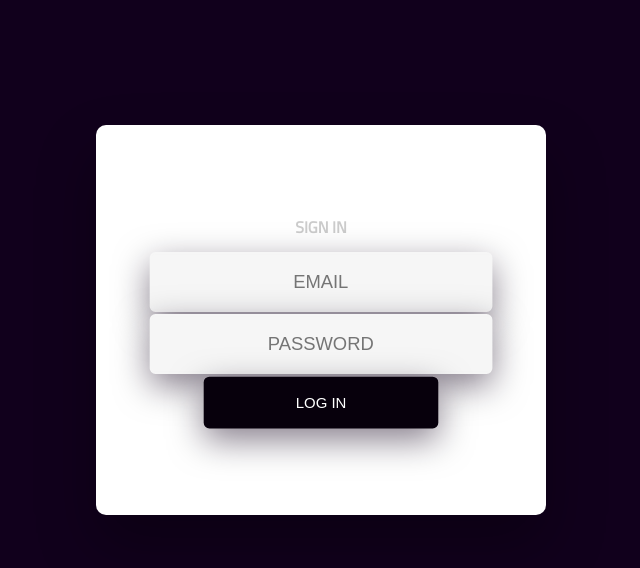
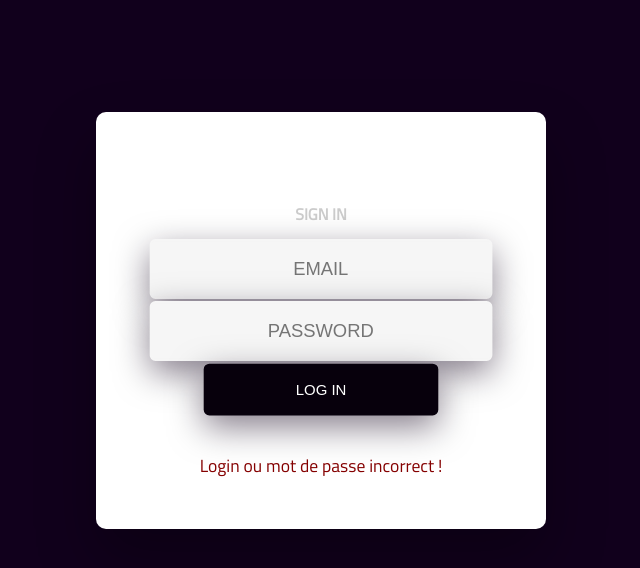
Before and after one commit to Eldryr62570/metropolis, a PHP site: page /signin.php?error in a window 1280 px wide. Shown: the part 80-648 px from the top of the page, without its empty margins (319-959 px from the left). Run offline with PHP 8.4, Linux system fonts and the light colour scheme.

Commit message:
messages d'erreur

```diff
--- a/asset/db/adduser.php
+++ b/asset/db/adduser.php
@@ -26,5 +26,5 @@
         $pdoStat->execute([$name,$firstname,$email,$password]);
         header("Location: ../../signin.php");
     }else{
-        header("Location: ../../signup.php");
+        header("Location: ../../signup.php?error");
     }
--- a/asset/styles/form.css
+++ b/asset/styles/form.css
@@ -328,3 +328,9 @@ input[type="text"]:placeholder {
     width: 30vw;
   }
 }
+/* Backend message erreur ect */
+
+.error {
+  color: rgb(133, 0, 0);
+  font-size: 1.1em;
+}
--- a/asset/styles/style.css
+++ b/asset/styles/style.css
@@ -1277,8 +1277,7 @@ footer i:hover {
   justify-self: center;
   cursor: default;
 }
-.movieSynopsis {
-}
+
 .vidMovie {
   height: 100vh;
   display: flex;
--- a/movie.php
+++ b/movie.php
@@ -23,7 +23,7 @@
                 <div class="synopsis">
                     <br>
                     <br>
-                    Synopsis :
+                        Synopsis :
                     <br>
                     <?php echo $result["sysnopsis"]?>
                 </div>
--- a/signin.php
+++ b/signin.php
@@ -9,6 +9,9 @@
 </head>
 <body>
 <?php include("asset/includes/header_visitor.php") ?>
+
+
+
 <div class="wrapper fadeInDown">
   <div id="formContent">
 
@@ -20,8 +23,11 @@
       <input type="password" id="password" class="fadeIn third" name="password" placeholder="Password">
       <input type="submit" class="fadeIn fourth" value="Log In">
     </form>
-
-
+    <?php if(isset($_GET["error"])){?>
+      <div class="error_container">
+        <div class="error">Login ou mot de passe incorrect !</div>
+      </div>
+    <?php }?>
 
   </div>
 </div>
```
Also changed, not shown: asset/db/login.php (+4 -4 lines), signup.php (+5 -2 lines).
